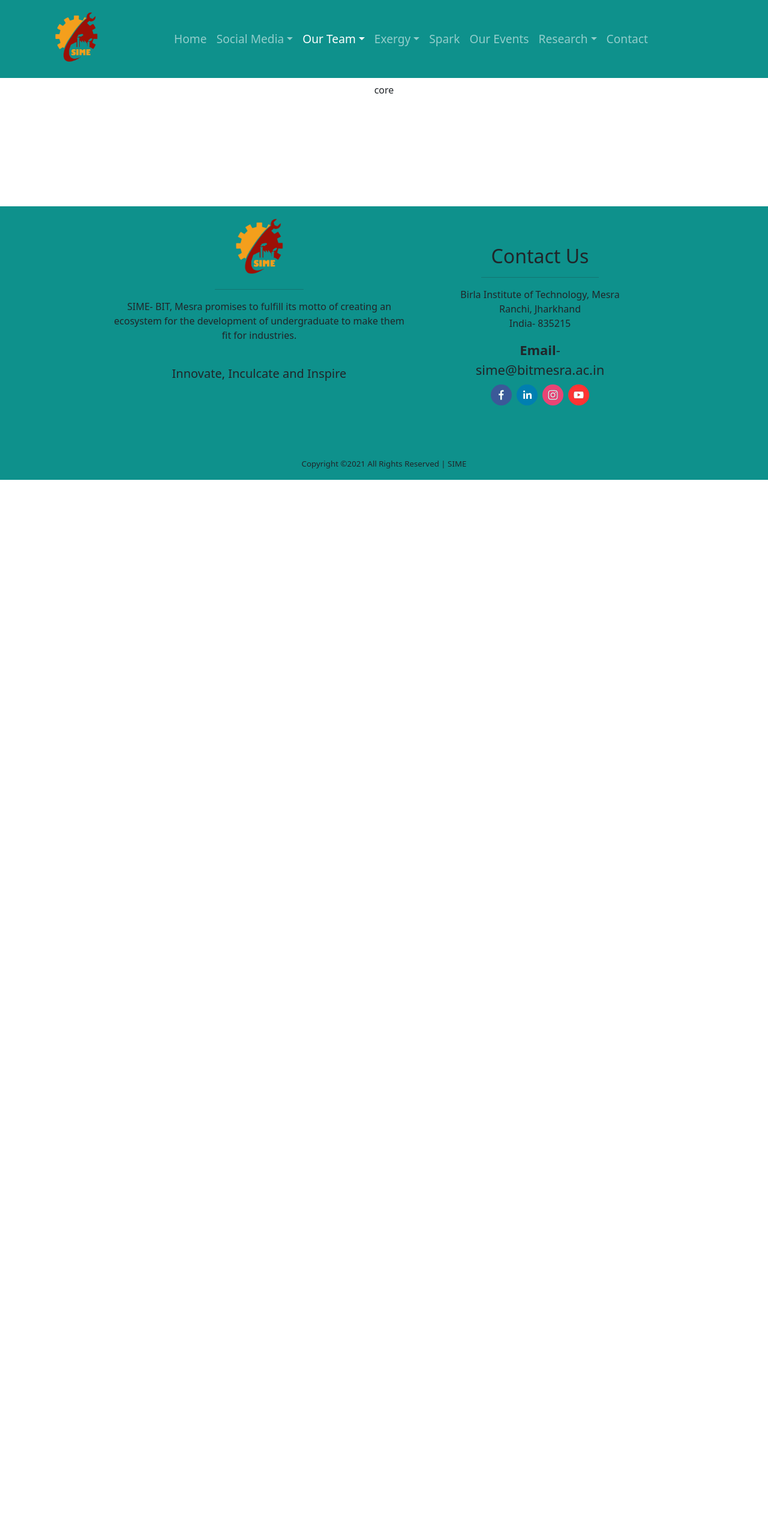
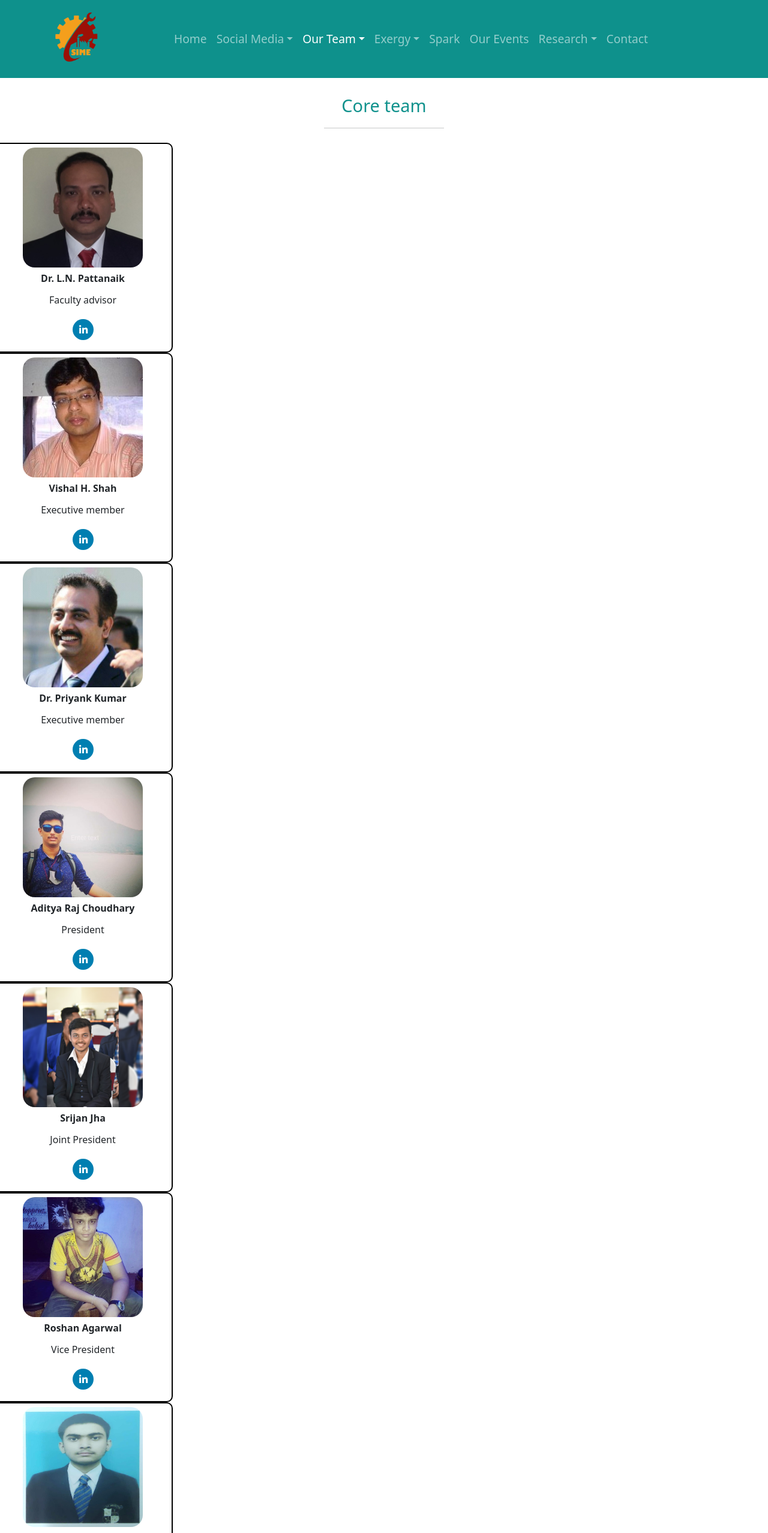
Before and after one commit to pranavrushi/frontend, a Next.js app: page /our_team/core in a window 1280 px wide. Shown: the top 2556 px of the page at 60% size. Before the commit the page ends 800 px from the top, so only its background shows below. Built offline with nearby package versions, Linux system fonts and the light colour scheme.

Commit message:
core team done

```diff
--- a/pages/our_team/core.js
+++ b/pages/our_team/core.js
@@ -7,9 +7,70 @@ const core = ({ setCurrPage }) => {
   }, []);
 
   return (
-    <div className="text-center d-flex justify-content-center my-2">
-      core
+    <div className="text-center justify-content-center my-4">
+      <p style={{ color: " #0e918c", fontSize: "29px" }}>Core team</p>
+      <hr style={{ width: "200px", margin: "auto" }} />
       <br />
+      <CardComponent
+        name="Dr. L.N. Pattanaik"
+        position="Faculty advisor"
+        img="/ourTeam/prof/PattnaikSir.jpg"
+        linkedin="https://www.linkedin.com/in/dr-l-n-pattanaik-15756975/"
+      />
+      <CardComponent
+        name="Vishal H. Shah"
+        position="Executive member"
+        img="/ourTeam/prof/vishal_shah.jpg"
+        linkedin="https://www.linkedin.com/in/vishal-h-shah-971bb29/"
+      />
+      <CardComponent
+        name="Dr. Priyank Kumar"
+        position="Executive member"
+        img="/ourTeam/prof/priyank_kumar.jpg"
+        linkedin="https://www.linkedin.com/in/priyank-kumar-ph-d-ba042821/"
+      />
+      <CardComponent
+        name="Aditya Raj Choudhary"
+        position="President"
+        img="/ourTeam/k19/aditya_raj_choudhary.jpeg"
+        linkedin="https://www.linkedin.com/in/aditya-raj-choudhary-066532190/"
+      />
+      <CardComponent
+        name="Srijan Jha"
+        position="Joint President"
+        img="/ourTeam/k19/srijan_jha.jpg"
+        linkedin="https://www.linkedin.com/in/srijan-jha-82373219a/"
+      />
+      <CardComponent
+        name="Roshan Agarwal"
+        position="Vice President"
+        img="/ourTeam/k19/roshan_agarwal.jpg"
+        linkedin="https://www.linkedin.com/in/roshan-agarwal-profile/"
+      />
+      <CardComponent
+        name="Aniket Shandilya"
+        position="General Secretary"
+        img="/ourTeam/k20/aniket_shandilya.jpeg"
+        linkedin="https://www.linkedin.com/in/aniket-shandilya-b11665193/"
+      />
+      <CardComponent
+        name="Dhiren Kumar"
+        position="Joint Secretary"
+        img="/ourTeam/k20/dhiren_kumar.jpeg"
+        linkedin="https://www.linkedin.com/in/dhiren-k-2002/"
+      />
+      <CardComponent
+        name="Deependu Jha"
+        position="Treasurer"
+        img="/ourTeam/k20/deependu_jha.jpg"
+        linkedin="https://www.linkedin.com/in/deependu-jha-49b18b179/"
+      />
+      <CardComponent
+        name="T. Pranav Rushi"
+        position="Joint Treasurer"
+        img="/ourTeam/k20/pranav_rushi.jpg"
+        linkedin="https://www.linkedin.com/in/t-pranav-rushi-575558203/"
+      />
     </div>
   );
 };
```
Also changed, not shown: pages/our_team/events.js (+7 -1 lines), pages/our_team/industry_and_alumni_relations.js (+9 -1 lines), pages/our_team/operations_and_management.js (+9 -1 lines), pages/our_team/research_proceeding.js (+9 -1 lines), pages/our_team/workshops.js (+7 -1 lines).
